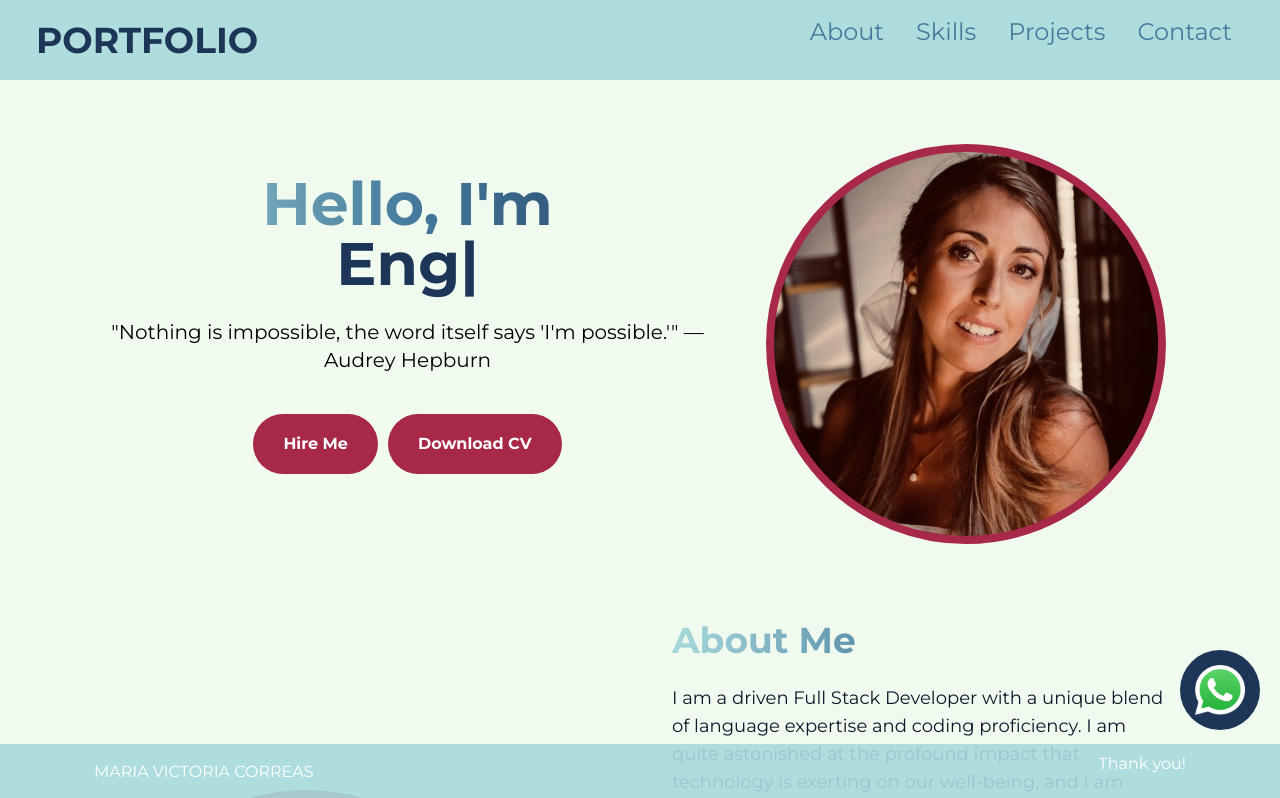
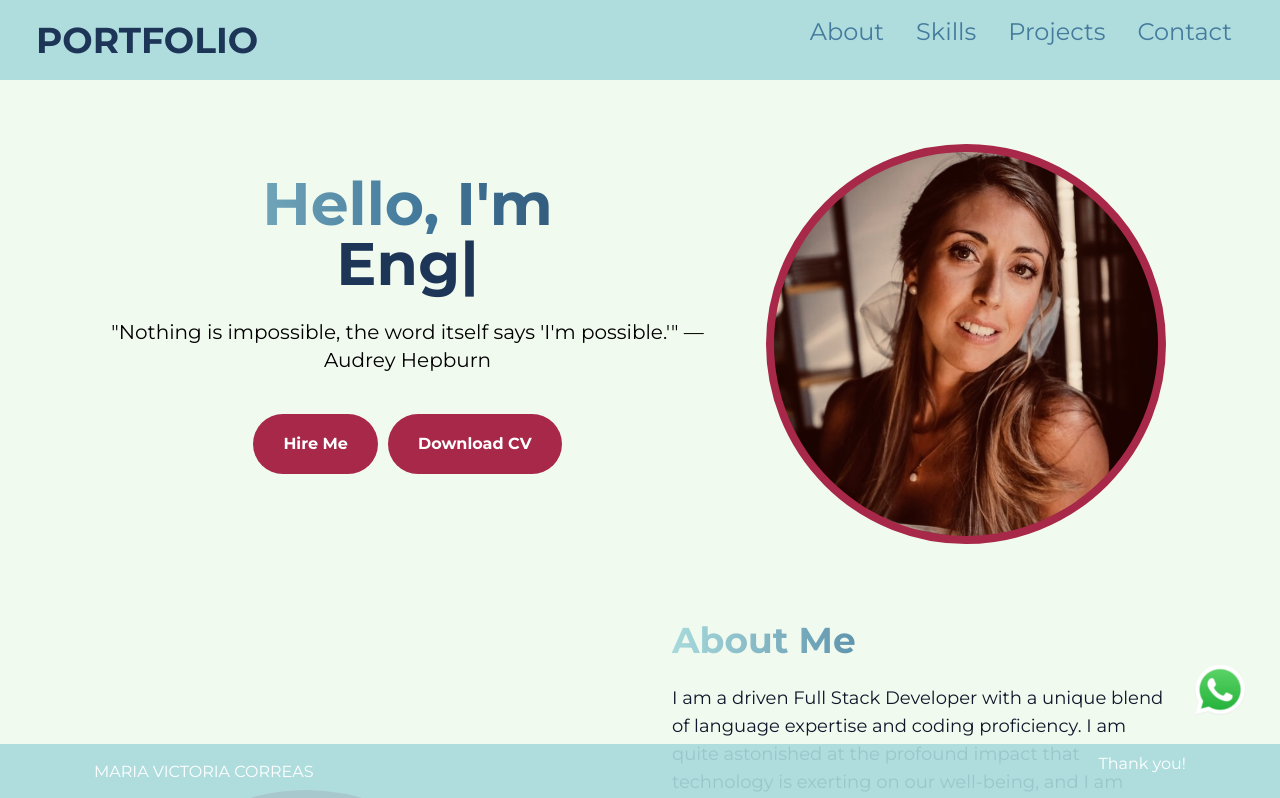
Before and after one commit to MVCorreas/Full-Stack-Portfolio, a Next.js app: page / in a window 1280 px wide. Shown: the top 798 px of the page. Built offline with nearby package versions, Linux system fonts and the light colour scheme.

Commit message:
fix: removed whatsapp bg

```diff
--- a/app/globals.css
+++ b/app/globals.css
@@ -40,7 +40,6 @@ a.whatsapp-icon {
   display: flex;
   align-items: center;
   justify-content: center;
-  background-color: #1d3557;
   border-radius: 50%;
   padding: 15px;
   transition: background-color 0.3s ease;
```
